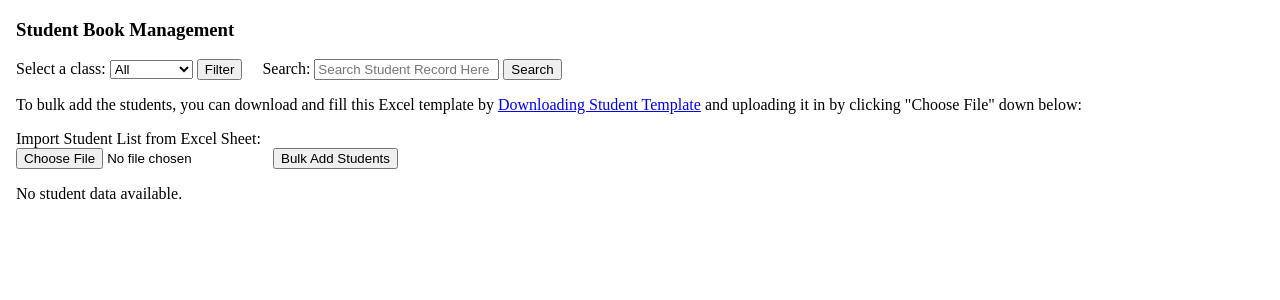
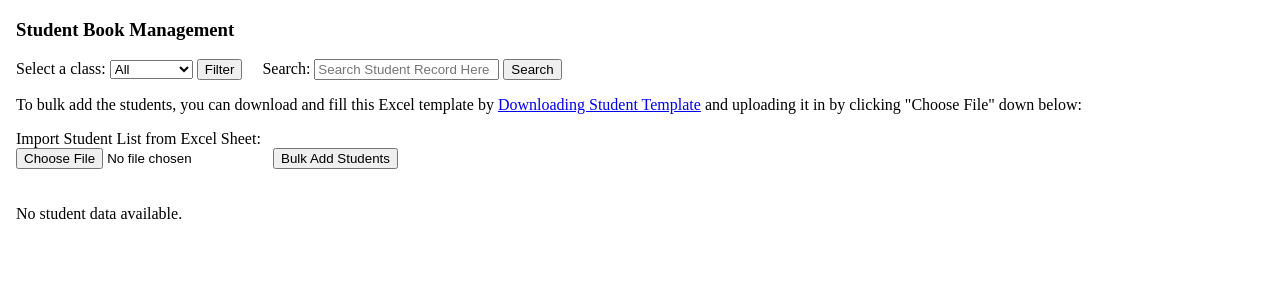
Before and after one commit to AbenaAmo13/inventory, a Django app: page /students/students_book in a window 1280 px wide. Shown: the part 80-380 px from the top of the page. Run offline with Django 4.2, Linux system fonts and the light colour scheme; data that the repository does not hold is empty.

Commit message:
:lipstick: Styling the books dashboard page.

```diff
--- a/enasInventory/static/css/styles.css
+++ b/enasInventory/static/css/styles.css
@@ -32,7 +32,7 @@ html,body{
 }
 
 table {
-  width: 100%; /* Set the table width to 100% of its container */
+  /*width: 100%*/; /* Set the table width to 100% of its container */
   border-collapse: collapse; /* Merge the table borders */
   border: 1px solid #ccc; /* Add a border around the table */
   margin-bottom: 20px; /* Add some spacing at the bottom of the table */
@@ -91,7 +91,9 @@ tr:hover {
     display: flex;
     gap: 20px;
 }
-
+.padding_bottom{
+    padding-bottom: 20px;
+}
 
 .cancel{
     display: none;
--- a/templates/students-book.html
+++ b/templates/students-book.html
@@ -30,7 +30,7 @@
         <p>To bulk add the students, you can download and fill this Excel template by   <a href="{% static 'excel_templates/student_template.xlsx' %}">Downloading Student Template</a>
         and uploading it in by clicking "Choose File" down below:
         </p>
-    <form method="post" action="/add_students_bulk" enctype="multipart/form-data" >
+    <form method="post" action="/add_students_bulk" enctype="multipart/form-data" class="padding_bottom">
         {% csrf_token %}
         <label for="books_inventory">Import Student List from Excel Sheet:</label><br>
           <input type="file" name="student_inventory" id="student_inventory" required>
```
